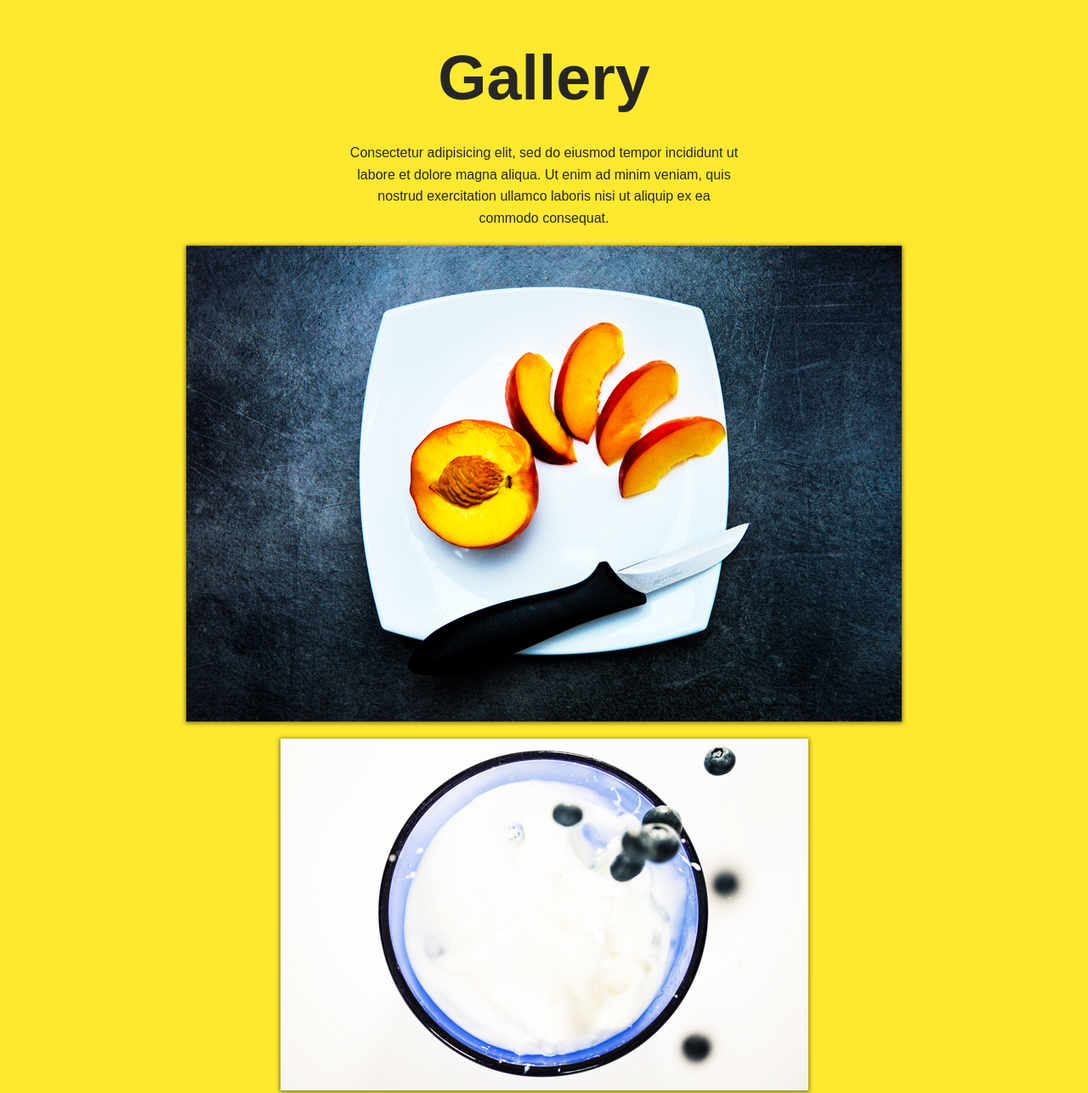
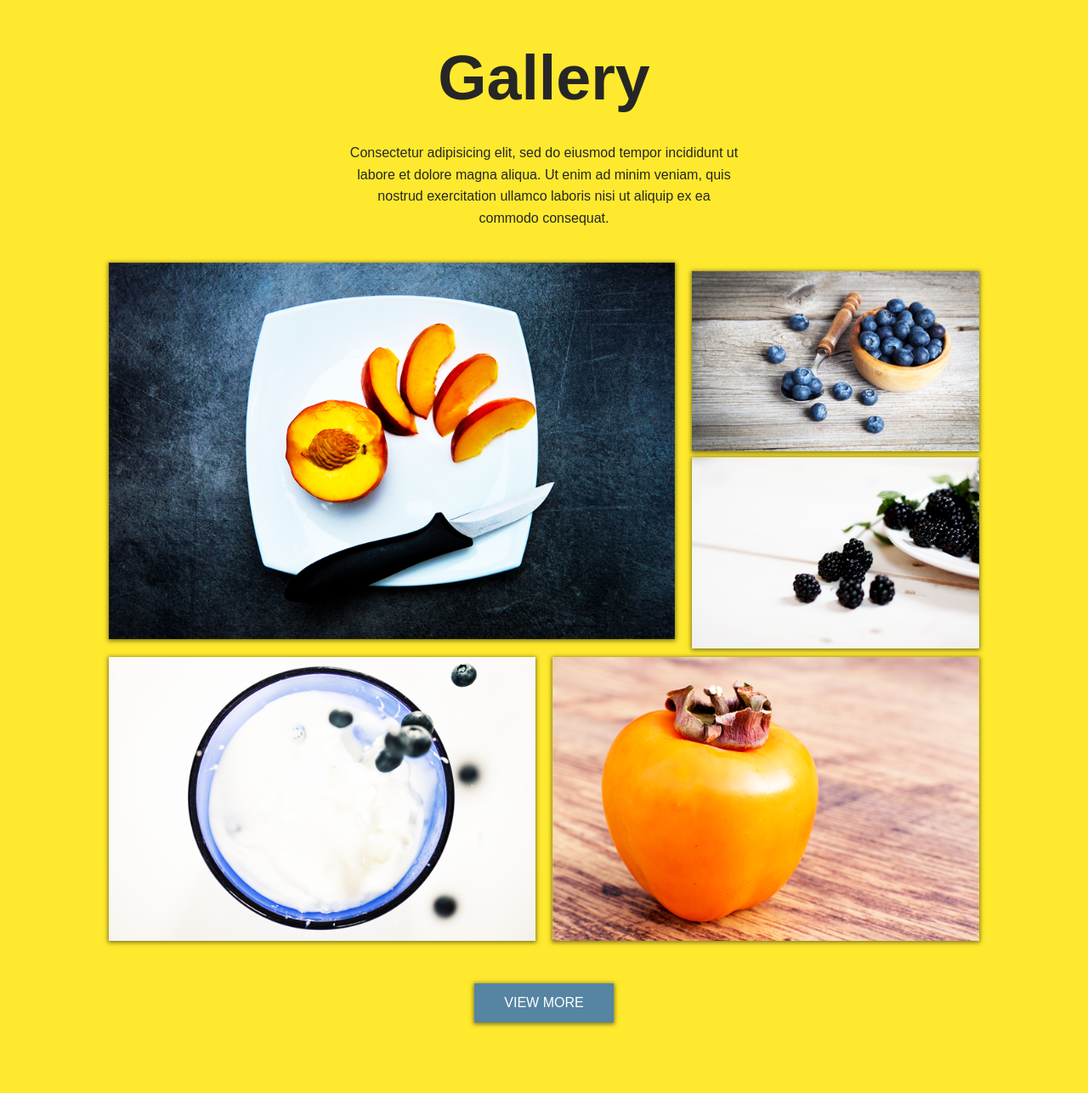
Before and after one commit to Whiskaso/Weekly_WebDev_Challenge2, a plain HTML site: page index.html in a window 1280 px wide. Shown: the part 2051-3337 px from the top of the page at 85% size. Drawn offline with nearby package versions, Linux system fonts and the light colour scheme.

Commit message:
make whole website responsive

```diff
--- a/css/style.css
+++ b/css/style.css
@@ -39,7 +39,7 @@ a:active {
 
 img {
     max-width: 100%;
-    margin: 0 auto;
+    margin: 20px auto;
     padding: 10px;
     display: block;
 }
@@ -199,6 +199,16 @@ BASE LAYOUT STYLES
     padding-bottom: 60px;
 }
 
+.gallery-wide-container,
+.gallery-narrow-container,
+.gallery-left-container,
+.gallery-right-container,
+.gallery-upper-container,
+.gallery-lower-container {
+    margin-left: auto;
+    margin-right: auto;
+}
+
 /*====== SUBSCRIBE SECTION =======*/
 
 .subscribe {
@@ -284,7 +294,6 @@ BASE LAYOUT STYLES
 .gallery img,
 .blog img {
     padding: 0;
-    margin: 20px auto;
     box-shadow: 0px 1px 5px 1px rgba(0, 0, 0, .5);
 }
 
@@ -355,8 +364,9 @@ BASE LAYOUT STYLES
 
 .img-container {
     width: 70%;
-    margin: 20px auto;
+    margin: 40px auto;
 }
+
 
 
   /* =================================
@@ -373,14 +383,6 @@ BASE LAYOUT STYLES
     justify-content: space-between;
 }
 
-/*====== FOOTER ========*/
-
-.flex-container {
-    display: flex;
-    flex-wrap: wrap;
-    justify-content: space-between;
-    align-items: center;
-}
 
 /* ============ LAYOUR CONTAINERS ============ */
 
@@ -394,6 +396,13 @@ BASE LAYOUT STYLES
 
 .bigger-text-wrapper {
     width: 65%;
+}
+
+.flex-container {
+    display: flex;
+    flex-wrap: wrap;
+    justify-content: space-between;
+    align-items: center;
 }
 
 /*================= SECTIONS ==============*/
@@ -414,6 +423,10 @@ BASE LAYOUT STYLES
 
 @media (min-width: 880px) {
 
+img {
+    margin: 0 auto;
+}
+
 /*====== NAV BAR =======*/
 
 .main-nav,
@@ -429,12 +442,6 @@ BASE LAYOUT STYLES
     padding-top: 49px;
 }
 
-/*======== FOOTER ======*/
-
-.main-footer .flex-container .flex-container {
-    flex-direction: column;
-}
-
 /*================= SECTIONS ==============*/
 
 /*========= SERVICES SECTION ======*/
@@ -442,6 +449,34 @@ BASE LAYOUT STYLES
 .buttons-container {
     width: 85%;
     margin: 0 auto;
+}
+
+/*===== GALLERY SECTION =====*/
+
+.gallery-wide-container {
+    width: 65%;
+    margin-bottom: 2%;
+}
+
+.gallery-narrow-container {
+    width: 33%;
+    margin-left: 2%;
+}
+
+.gallery-left-container {
+    margin-right: 1%;
+}
+
+.gallery-right-container {
+    margin-left: 1%;
+}
+
+.gallery-upper-container {
+    margin-bottom: 2%;
+}
+
+.gallery-lower-container {
+    margin-top: 2%;
 }
 
 /*===== SUBSCRIBE SECTION =====*/
@@ -484,6 +519,10 @@ BASE LAYOUT STYLES
     display: flex;
     flex-wrap: wrap;
     flex-direction: column;
+}
+
+.img-container {
+    width: 90%;
 }
 
 
--- a/index.html
+++ b/index.html
@@ -130,12 +130,24 @@
                 <p>Consectetur adipisicing elit, sed do eiusmod tempor incididunt ut labore et dolore magna aliqua. Ut enim ad minim veniam, quis nostrud exercitation ullamco laboris nisi ut aliquip ex ea commodo consequat.</p>
             </div>
 
-            <div class="img-container">
-                <img src="img/peach.png" alt="peach">
-                <img src="img/milk.png" alt="milk">
-                <img src="img/blueberries.png" alt="blueberries">
-                <img src="img/blackberries.png" alt="blackberries">
-                <img src="img/khaki.png" alt="khaki friut">
+            <div class="img-container flex-container">
+                <div class="flex-container">
+                    <div class="gallery-wide-container">
+                        <img src="img/peach.png" alt="peach">
+                    </div>
+                    <div class="gallery-narrow-container">
+                        <img class="gallery-upper-container" src="img/blueberries.png" alt="blueberries">
+                        <img class="gallery-lower-container" src="img/blackberries.png" alt="blackberries">
+                    </div>
+                </div>
+                <div class="flex-container">
+                    <div class="item gallery-left-container">
+                        <img src="img/milk.png" alt="milk">
+                    </div>
+                    <div class="item gallery-right-container">
+                        <img src="img/khaki.png" alt="khaki friut">
+                    </div>
+                </div>
             </div>
 
             <button type="button" class="blue-button">View more</button>
@@ -241,7 +253,7 @@
                 <div class="item">
                     <img class="logo" src="img/logo2.png" alt="logo cahee">
                 </div>
-                <div class="item flex-container">
+                <div class="item column-container">
                     <p>Made with <span style="color:#FE2B58; font-weight:800;">love</span> by Marcin Łakomy</p>
                     <p>PSD made with <span style="color:#FE2B58; font-weight:800;">love</span> by Auskteez</p>
                 </div>
```
